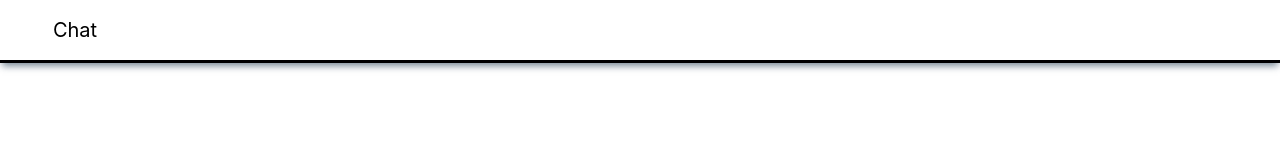
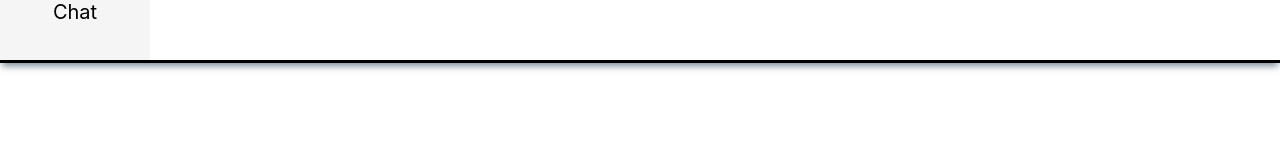
Before and after one commit to DanilErem/Forum, a React (Create React App) app in the folder frontend/: page / in a window 1280 px wide. Shown: the top 160 px of the page. Built offline with nearby package versions, Linux system fonts and the light colour scheme.

Commit message:
Update Navbar.css

```diff
--- a/frontend/src/Navbar/Navbar.css
+++ b/frontend/src/Navbar/Navbar.css
@@ -16,16 +16,15 @@
 }
 .navbar-element-text {
     margin-top: 0;
+    width: 100%;
+    height: 100%;
     font-size : 20px;
     text-align: center;
     position: relative;
     top: 50%;
     transform: translateY(-50%);
-
+    -webkit-transition: background-color 0.25s;
 }
-.navbar-element:before{
-    content: "";
-    width: 100%;
-    height: 10px;
-    background-color: red;
+.navbar-element:hover{
+    background-color: #f5f5f5;
 }
```
